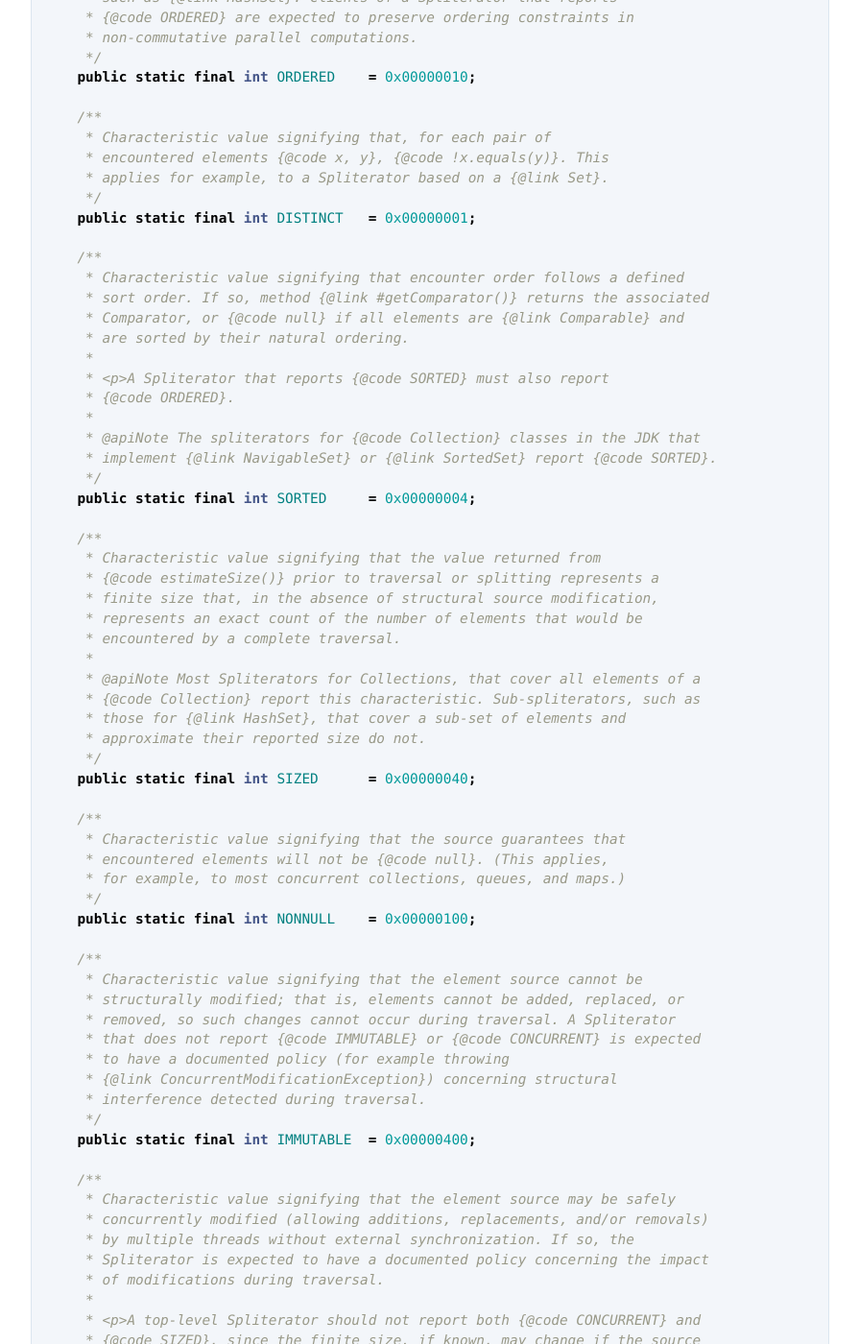
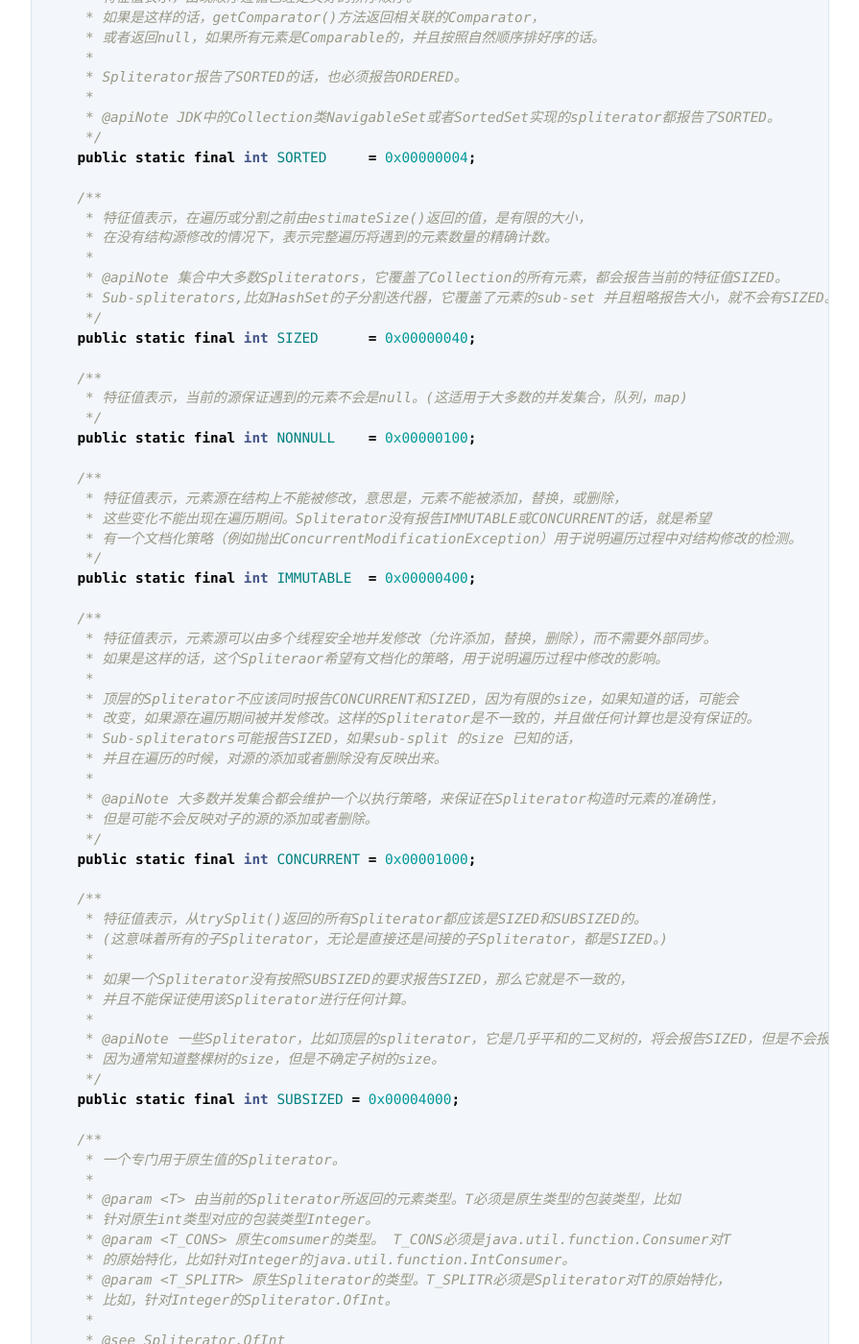
Before and after one commit to xiejianwei1024/xiejianwei1024.github.io, a Jekyll site: the page built from _posts/2019-06-10-jdk8-spliterator.md, in a window 1280 px wide and 1400 px high, scrolled down 9260 px. Shown: the whole window at 96% size, without its empty margins (192-1087 px from the left). Built offline with Jekyll 4.4.1, drawn with Linux system fonts in a browser that asks for light colours; some of the changed text lies outside the part shown.

Commit message:
spliterator javadoc finish

````diff
--- a/_posts/2019-06-10-jdk8-spliterator.md
+++ b/_posts/2019-06-10-jdk8-spliterator.md
@@ -312,7 +312,7 @@ public interface Spliterator<T> {
     }
 
     /**
-     * 如果当前的spliterator可以被分割，那么就会返回一个spliterator，它涵盖的元素If this spliterator can be partitioned, returns a Spliterator
+     * 如果当前的spliterator可以被分割，那么就会返回一个spliterator，它涵盖的元素
      * 是从当前方法返回的，并且不会被当前的Spliterator覆盖掉。
      *
      * 如果当前的Spliterator是ORDERED有序的，那么返回的Spliterator必须涵盖元素的严格前缀。
@@ -385,164 +385,119 @@ public interface Spliterator<T> {
     int characteristics();
 
     /**
-     * Returns {@code true} if this Spliterator's {@link
-     * #characteristics} contain all of the given characteristics.
+     * 如果当前的Spliterator的characteristics()包含所有给定的characteristics，就返回true。
      *
      * @implSpec
-     * The default implementation returns true if the corresponding bits
-     * of the given characteristics are set.
+     * 默认实现返回true，如果设置了给定characteristics的对应位。
      *
-     * @param characteristics the characteristics to check for
-     * @return {@code true} if all the specified characteristics are present,
-     * else {@code false}
+     * @param characteristics 要检查的characteristics
+     * @return 如果所有指定的characteristics都存在的话，就返回true，否则返回false。
      */
     default boolean hasCharacteristics(int characteristics) {
         return (characteristics() & characteristics) == characteristics;
     }
 
     /**
-     * If this Spliterator's source is {@link #SORTED} by a {@link Comparator},
-     * returns that {@code Comparator}. If the source is {@code SORTED} in
-     * {@linkplain Comparable natural order}, returns {@code null}.  Otherwise,
-     * if the source is not {@code SORTED}, throws {@link IllegalStateException}.
+     * 如果当前的源通过一个Comparator进行比较后是SORTED的，那么返回这个Comparator。
+     * 如果源按自然顺序排序，则返回null。否则，如果源是SORTED的，则抛出IllegalStateException。
      *
      * @implSpec
-     * The default implementation always throws {@link IllegalStateException}.
+     * 默认实现总是抛出IllegalStateException。
      *
-     * @return a Comparator, or {@code null} if the elements are sorted in the
-     * natural order.
-     * @throws IllegalStateException if the spliterator does not report
-     *         a characteristic of {@code SORTED}.
+     * @return 一个 Comparator,或者 null 如果元素是按照自然顺序排序的话。
+     * @throws IllegalStateException 如果 spliterator 没有报告SORTED特征值。
      */
     default Comparator<? super T> getComparator() {
         throw new IllegalStateException();
     }
 
     /**
-     * Characteristic value signifying that an encounter order is defined for
-     * elements. If so, this Spliterator guarantees that method
-     * {@link #trySplit} splits a strict prefix of elements, that method
-     * {@link #tryAdvance} steps by one element in prefix order, and that
-     * {@link #forEachRemaining} performs actions in encounter order.
+     * 特征值，表示元素出现顺序已经定义好了。如果是这样的话，当前的Spliterator保证
+     * trySplit方法按照严格的顺序分割元素，保证tryAdvance方法按照严格的顺序步进一个元素，
+     * 保证forEachRemaining方法按照出现顺序执行给定的动作。
      *
-     * <p>A {@link Collection} has an encounter order if the corresponding
-     * {@link Collection#iterator} documents an order. If so, the encounter
-     * order is the same as the documented order. Otherwise, a collection does
-     * not have an encounter order.
+     * 一个 Collection 有顺序的，如果相应的Collection.iterator记录了顺序的话。
+     * 如果是这样的话，出现的顺序和记录的顺序是一样的。否则，集合没有顺序。
      *
-     * @apiNote Encounter order is guaranteed to be ascending index order for
-     * any {@link List}. But no order is guaranteed for hash-based collections
-     * such as {@link HashSet}. Clients of a Spliterator that reports
-     * {@code ORDERED} are expected to preserve ordering constraints in
-     * non-commutative parallel computations.
+     * @apiNote 对于任何List来说，出现的顺序保证了升序索引顺序。
+     * 但是对于基于哈希的集合，比如HashSet来说，不保证顺序的。
+     * 在非交换并行计算中，报告ORDERED的Spliterator的客户端应该保留有序约束。
      */
     public static final int ORDERED    = 0x00000010;
 
     /**
-     * Characteristic value signifying that, for each pair of
-     * encountered elements {@code x, y}, {@code !x.equals(y)}. This
-     * applies for example, to a Spliterator based on a {@link Set}.
+     * 特征值表示，对于每一对遇到的元素x,y，!x.equals(y)。
+     * 例如，这适用于基于Set的Spliterator。
      */
     public static final int DISTINCT   = 0x00000001;
 
     /**
-     * Characteristic value signifying that encounter order follows a defined
-     * sort order. If so, method {@link #getComparator()} returns the associated
-     * Comparator, or {@code null} if all elements are {@link Comparable} and
-     * are sorted by their natural ordering.
+     * 特征值表示，出现顺序遵循已经定义好的排序顺序。
+     * 如果是这样的话，getComparator()方法返回相关联的Comparator，
+     * 或者返回null，如果所有元素是Comparable的，并且按照自然顺序排好序的话。
      *
-     * <p>A Spliterator that reports {@code SORTED} must also report
-     * {@code ORDERED}.
+     * Spliterator报告了SORTED的话，也必须报告ORDERED。
      *
-     * @apiNote The spliterators for {@code Collection} classes in the JDK that
-     * implement {@link NavigableSet} or {@link SortedSet} report {@code SORTED}.
+     * @apiNote JDK中的Collection类NavigableSet或者SortedSet实现的spliterator都报告了SORTED。
      */
     public static final int SORTED     = 0x00000004;
 
     /**
-     * Characteristic value signifying that the value returned from
-     * {@code estimateSize()} prior to traversal or splitting represents a
-     * finite size that, in the absence of structural source modification,
-     * represents an exact count of the number of elements that would be
-     * encountered by a complete traversal.
+     * 特征值表示，在遍历或分割之前由estimateSize()返回的值，是有限的大小，
+     * 在没有结构源修改的情况下，表示完整遍历将遇到的元素数量的精确计数。
      *
-     * @apiNote Most Spliterators for Collections, that cover all elements of a
-     * {@code Collection} report this characteristic. Sub-spliterators, such as
-     * those for {@link HashSet}, that cover a sub-set of elements and
-     * approximate their reported size do not.
+     * @apiNote 集合中大多数Spliterators，它覆盖了Collection的所有元素，都会报告当前的特征值SIZED。
+     * Sub-spliterators,比如HashSet的子分割迭代器，它覆盖了元素的sub-set 并且粗略报告大小，就不会有SIZED。
      */
     public static final int SIZED      = 0x00000040;
 
     /**
-     * Characteristic value signifying that the source guarantees that
-     * encountered elements will not be {@code null}. (This applies,
-     * for example, to most concurrent collections, queues, and maps.)
+     * 特征值表示，当前的源保证遇到的元素不会是null。(这适用于大多数的并发集合，队列，map)
      */
     public static final int NONNULL    = 0x00000100;
 
     /**
-     * Characteristic value signifying that the element source cannot be
-     * structurally modified; that is, elements cannot be added, replaced, or
-     * removed, so such changes cannot occur during traversal. A Spliterator
-     * that does not report {@code IMMUTABLE} or {@code CONCURRENT} is expected
-     * to have a documented policy (for example throwing
-     * {@link ConcurrentModificationException}) concerning structural
-     * interference detected during traversal.
+     * 特征值表示，元素源在结构上不能被修改，意思是，元素不能被添加，替换，或删除，
+     * 这些变化不能出现在遍历期间。Spliterator没有报告IMMUTABLE或CONCURRENT的话，就是希望
+     * 有一个文档化策略（例如抛出ConcurrentModificationException）用于说明遍历过程中对结构修改的检测。
      */
     public static final int IMMUTABLE  = 0x00000400;
 
     /**
-     * Characteristic value signifying that the element source may be safely
-     * concurrently modified (allowing additions, replacements, and/or removals)
-     * by multiple threads without external synchronization. If so, the
-     * Spliterator is expected to have a documented policy concerning the impact
-     * of modifications during traversal.
+     * 特征值表示，元素源可以由多个线程安全地并发修改（允许添加，替换，删除），而不需要外部同步。
+     * 如果是这样的话，这个Spliteraor希望有文档化的策略，用于说明遍历过程中修改的影响。
      *
-     * <p>A top-level Spliterator should not report both {@code CONCURRENT} and
-     * {@code SIZED}, since the finite size, if known, may change if the source
-     * is concurrently modified during traversal. Such a Spliterator is
-     * inconsistent and no guarantees can be made about any computation using
-     * that Spliterator. Sub-spliterators may report {@code SIZED} if the
-     * sub-split size is known and additions or removals to the source are not
-     * reflected when traversing.
+     * 顶层的Spliterator不应该同时报告CONCURRENT和SIZED，因为有限的size，如果知道的话，可能会
+     * 改变，如果源在遍历期间被并发修改。这样的Spliterator是不一致的，并且做任何计算也是没有保证的。
+     * Sub-spliterators可能报告SIZED，如果sub-split 的size 已知的话，
+     * 并且在遍历的时候，对源的添加或者删除没有反映出来。
      *
-     * @apiNote Most concurrent collections maintain a consistency policy
-     * guaranteeing accuracy with respect to elements present at the point of
-     * Spliterator construction, but possibly not reflecting subsequent
-     * additions or removals.
+     * @apiNote 大多数并发集合都会维护一个以执行策略，来保证在Spliterator构造时元素的准确性，
+     * 但是可能不会反映对子的源的添加或者删除。
      */
     public static final int CONCURRENT = 0x00001000;
 
     /**
-     * Characteristic value signifying that all Spliterators resulting from
-     * {@code trySplit()} will be both {@link #SIZED} and {@link #SUBSIZED}.
-     * (This means that all child Spliterators, whether direct or indirect, will
-     * be {@code SIZED}.)
+     * 特征值表示，从trySplit()返回的所有Spliterator都应该是SIZED和SUBSIZED的。
+     * (这意味着所有的子Spliterator，无论是直接还是间接的子Spliterator，都是SIZED。)
      *
-     * <p>A Spliterator that does not report {@code SIZED} as required by
-     * {@code SUBSIZED} is inconsistent and no guarantees can be made about any
-     * computation using that Spliterator.
+     * 如果一个Spliterator没有按照SUBSIZED的要求报告SIZED，那么它就是不一致的，
+     * 并且不能保证使用该Spliterator进行任何计算。
      *
-     * @apiNote Some spliterators, such as the top-level spliterator for an
-     * approximately balanced binary tree, will report {@code SIZED} but not
-     * {@code SUBSIZED}, since it is common to know the size of the entire tree
-     * but not the exact sizes of subtrees.
+     * @apiNote 一些Spliterator，比如顶层的spliterator，它是几乎平和的二叉树的，将会报告SIZED，但是不会报告SUBSIZED，
+     * 因为通常知道整棵树的size，但是不确定子树的size。
      */
     public static final int SUBSIZED = 0x00004000;
 
     /**
-     * A Spliterator specialized for primitive values.
+     * 一个专门用于原生值的Spliterator。
      *
-     * @param <T> the type of elements returned by this Spliterator.  The
-     * type must be a wrapper type for a primitive type, such as {@code Integer}
-     * for the primitive {@code int} type.
-     * @param <T_CONS> the type of primitive consumer.  The type must be a
-     * primitive specialization of {@link java.util.function.Consumer} for
-     * {@code T}, such as {@link java.util.function.IntConsumer} for
-     * {@code Integer}.
-     * @param <T_SPLITR> the type of primitive Spliterator.  The type must be
-     * a primitive specialization of Spliterator for {@code T}, such as
-     * {@link Spliterator.OfInt} for {@code Integer}.
+     * @param <T> 由当前的Spliterator所返回的元素类型。T必须是原生类型的包装类型，比如
+     * 针对原生int类型对应的包装类型Integer。
+     * @param <T_CONS> 原生comsumer的类型。 T_CONS必须是java.util.function.Consumer对T
+     * 的原始特化，比如针对Integer的java.util.function.IntConsumer。
+     * @param <T_SPLITR> 原生Spliterator的类型。T_SPLITR必须是Spliterator对T的原始特化，
+     * 比如，针对Integer的Spliterator.OfInt。
      *
      * @see Spliterator.OfInt
      * @see Spliterator.OfLong
@@ -555,34 +510,27 @@ public interface Spliterator<T> {
         T_SPLITR trySplit();
 
         /**
-         * If a remaining element exists, performs the given action on it,
-         * returning {@code true}; else returns {@code false}.  If this
-         * Spliterator is {@link #ORDERED} the action is performed on the
-         * next element in encounter order.  Exceptions thrown by the
-         * action are relayed to the caller.
+         * 如果剩余的元素存在，那么对其执行给定的动作，返回true，否则返回false。
+         * 如果当前的Spliterator是ORDERED的，那么动作会在遇到顺序的下一个元素上被执行。
+         * 该动作引发的异常会传递给调用者。
          *
-         * @param action The action
-         * @return {@code false} if no remaining elements existed
-         * upon entry to this method, else {@code true}.
-         * @throws NullPointerException if the specified action is null
+         * @param action 动作
+         * @return 如果在进入此方法时不存在其他元素，则为false，否则为true。
+         * @throws NullPointerException 如果指定的动作是null
          */
         @SuppressWarnings("overloads")
         boolean tryAdvance(T_CONS action);
 
         /**
-         * Performs the given action for each remaining element, sequentially in
-         * the current thread, until all elements have been processed or the
-         * action throws an exception.  If this Spliterator is {@link #ORDERED},
-         * actions are performed in encounter order.  Exceptions thrown by the
-         * action are relayed to the caller.
+         * 在当前的线程中按照顺序对每一个剩余的元素都执行给定的动作，知道所有元素被处理完或者
+         * 动作抛出了异常。如果当前的Spliterator是ORDERED，那么动作会按照遇到的顺序执行。
+         * 由该动作引发的异常会传递给调用者。
          *
          * @implSpec
-         * The default implementation repeatedly invokes {@link #tryAdvance}
-         * until it returns {@code false}.  It should be overridden whenever
-         * possible.
+         * 默认实现重复调用tryAdvanc，知道tryAdvanc返回false。无论何时它都应该被重写。
          *
-         * @param action The action
-         * @throws NullPointerException if the specified action is null
+         * @param action 动作
+         * @throws NullPointerException 如果指定的动作是null
          */
         @SuppressWarnings("overloads")
         default void forEachRemaining(T_CONS action) {
@@ -591,7 +539,7 @@ public interface Spliterator<T> {
     }
 
     /**
-     * A Spliterator specialized for {@code int} values.
+     * 一个专门用于int值的Spliterator
      * @since 1.8
      */
     public interface OfInt extends OfPrimitive<Integer, IntConsumer, OfInt> {
@@ -610,12 +558,9 @@ public interface Spliterator<T> {
         /**
          * {@inheritDoc}
          * @implSpec
-         * If the action is an instance of {@code IntConsumer} then it is cast
-         * to {@code IntConsumer} and passed to
-         * {@link #tryAdvance(java.util.function.IntConsumer)}; otherwise
-         * the action is adapted to an instance of {@code IntConsumer}, by
-         * boxing the argument of {@code IntConsumer}, and then passed to
-         * {@link #tryAdvance(java.util.function.IntConsumer)}.
+         * 如果action是IntConsumer的实例，那么将它强制转换成IntConsumer，并传递给
+         * tryAdvance(java.util.function.IntConsumer)；否则，action被适配成IntConsumer的实例，
+         * 通过装箱IntConsumer的参数，然后传递给tryAdvance(java.util.function.IntConsumer)。
          */
         @Override
         default boolean tryAdvance(Consumer<? super Integer> action) {
@@ -784,6 +729,128 @@ public interface Spliterator<T> {
     }
 }
 ```
+
+在阅读javadoc和源码的过程中，发现了一段有趣的代码：
+
+```java
+@Override
+default boolean tryAdvance(Consumer<? super Integer> action) {
+    if (action instanceof IntConsumer) {
+        return tryAdvance((IntConsumer) action);
+    }
+    else {
+        if (Tripwire.ENABLED)
+            Tripwire.trip(getClass(),
+                            "{0} calling Spliterator.OfInt.tryAdvance((IntConsumer) action::accept)");
+        return tryAdvance((IntConsumer) action::accept);
+    }
+}
+```
+
+疑问1：Consumer 和 IntConsumer是两个不同的函数式接口，并且没有层次关系，
+那为什么可以用 instanceof 关键字来对Consumer的实例判断是否位IntConsumer类型的？
+
+疑问2：方法最后一行是什么意思？action::accept在之前的学习中从来没有遇到过。
+
+带着这两个疑问，笔者写了demo示例做实验。
+```java
+public class ConsumerTest {
+    public static void main(String[] args) {
+        Consumer consumer = i -> System.out.println(i);
+        IntConsumer intConsumer = i -> System.out.println(i);
+        tryAdvance(consumer);//面向对象方式，传递的是引用值。
+//        tryAdvance(intConsumer);//编译不通过。
+        System.out.println("---");
+        tryAdvance(intConsumer::accept); //函数式方法，传递的是行为，即lambda表达式。
+    }
+
+    public static void tryAdvance(Consumer<Integer> action) {
+        if(action instanceof IntConsumer) {
+            System.out.println(true);
+            action.accept(10);
+        } else {
+            IntConsumer consumer1 = (IntConsumer)action::accept;
+            consumer1.accept(10);
+        }
+    }
+}
+```
+程序打印：<br/>
+10<br/>
+---<br/>
+10<br/>
+
+分析：<br/>
+最终都没有执行第一个if的逻辑。`tryAdvance(intConsumer::accept);`这种方式，其实传递的就是intConsumer的方法引用，运行的时候它指向IntConsumer的accept(int)方法。把鼠标放在intConusmer上，它提示是IntConsumer，把鼠标
+放在accept上，它也提示是IntConsumer的；但是放在::上它提示的却是Consumer；那是因为tryAdvance是Consumer的。
+
+但是lambda表达式`i -> System.out.println(i)`既可以是Consumer类型的，又可以是IntConsumer类型的。
+
+笔者分析到这就到头了。然后在网上找到了类似的疑问解析。
+
+https://codeday.me/bug/20180823/222106.html 是一篇译文。<br/>
+原文链接：https://stackoverflow.com/questions/44288838/casting-java-functional-interfaces<br/>
+不得不佩服老外的钻研能力。
+
+最终还是追溯到对设计模式的应用：类适配设计模式(Class Adapter Design Pattern)
+原文链接：https://stackoverflow.com/questions/9978477/difference-between-object-adapter-pattern-and-class-adapter-pattern
+
+我们知道，类可以实现多个接口，由此：
+
+```java
+class IntConsumerAdapter implements Consumer<Integer>, IntConsumer {
+
+    @Override
+    public void accept(Integer value) {
+        System.out.println("Consumer:" + value);
+//        accept(value.intValue()); //适配
+    }
+
+    @Override
+    public void accept(int value) {
+        System.out.println("IntConsumer:" + value);
+    }
+}
+```
+
+```java
+class IntConsumerAdapter implements Consumer<Integer>, IntConsumer {
+
+    @Override
+    public void accept(Integer value) {
+        System.out.println("Consumer:" + value);
+//        accept(value.intValue()); //适配
+    }
+
+    @Override
+    public void accept(int value) {
+        System.out.println("IntConsumer:" + value);
+    }
+}
+```
+
+```java
+public static void main(String[] args) {
+    Consumer consumer3 = new IntConsumerAdapter();
+    tryAdvance(consumer3);
+    System.out.println("---");
+    IntConsumer consumer4 = new IntConsumerAdapter();
+    tryAdvance(consumer4::accept);
+}
+```
+
+程序打印：<br/>
+true<br/>
+Consumer:10<br/>
+---<br/>
+IntConsumer:10<br/>
+
+我们看到，终于执行了if中的逻辑，即consumer3是IntConsumer的实例。
+
+注意：这是Class Adapter Design Pattern的用法。
+
+那么你可以使用IntConsumerAdapter作为Consumer< Integer>和IntConsumer。
+
 &emsp;&emsp;<br/>
 &emsp;&emsp;<br/>
 &emsp;&emsp;<br/>
````
